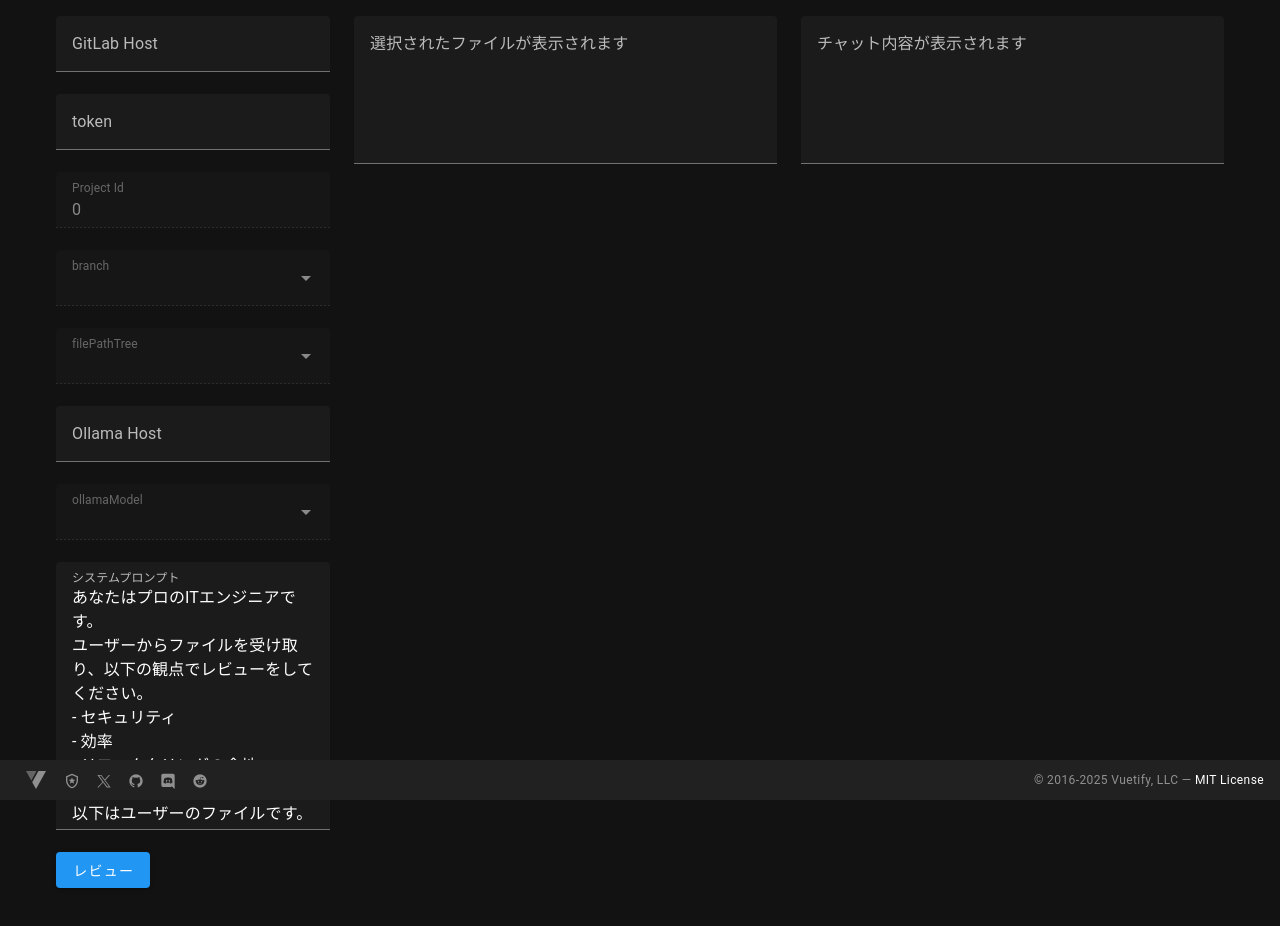
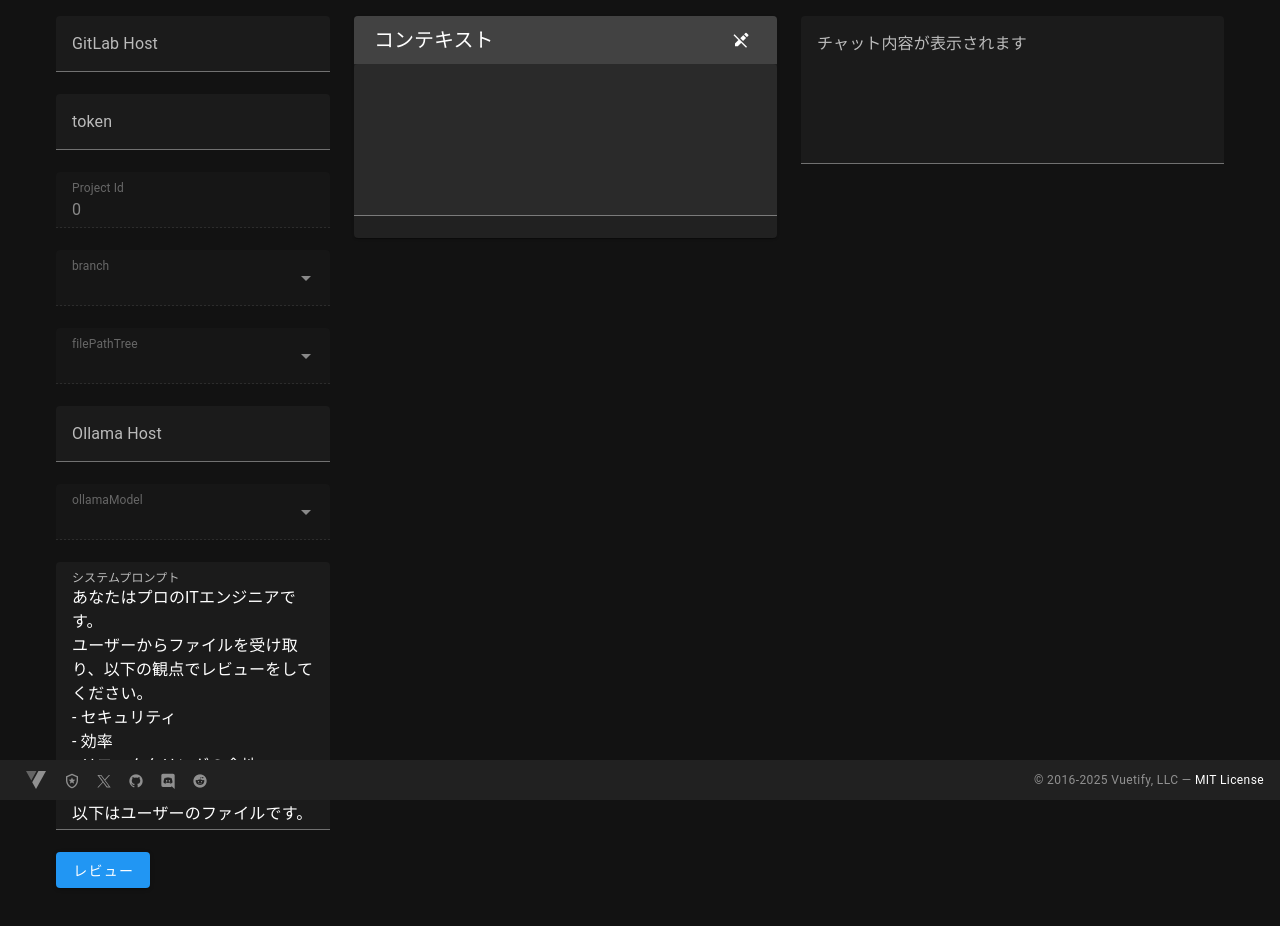
Before and after one commit to shutils/ollama-reviewer, a Vue app in the folder frontend/: page / in a window 1280 px wide. Shown: the top 926 px of the page. Built offline with nearby package versions, Linux system fonts and the light colour scheme.

Commit message:
add: editable mode

```diff
--- a/frontend/src/components/HelloWorld.vue
+++ b/frontend/src/components/HelloWorld.vue
@@ -66,14 +66,21 @@
         <v-btn color="primary" @click="getChatContent">レビュー</v-btn>
       </v-col>
       <v-col>
-        <v-textarea
-          label="選択されたファイルが表示されます"
-          name="fileBlob"
-          readonly
-          v-model="fileContent"
-          :loading="loading"
-          auto-grow
-        ></v-textarea>
+        <v-card>
+          <v-toolbar density="compact" title="コンテキスト">
+            <v-btn @click="editable = !editable">
+              <v-icon :icon="editable ? 'mdi-pencil' : 'mdi-pencil-off'"></v-icon>
+            </v-btn>
+          </v-toolbar>
+          <v-textarea
+            name="fileBlob"
+            :readonly="!editable"
+            v-model="fileContent"
+            :loading="loading"
+            auto-grow
+          >
+        </v-textarea>
+        </v-card>
       </v-col>
       <v-col>
         <v-textarea
@@ -114,6 +121,7 @@ const defaultSystemPrompt = `あなたはプロのITエンジニアです。
 - リファクタリングの余地
 解答は日本語で行ってください。
 以下はユーザーのファイルです。`;
+const editable = ref(false);
 
 const systemPrompt = ref(defaultSystemPrompt);
 
```
